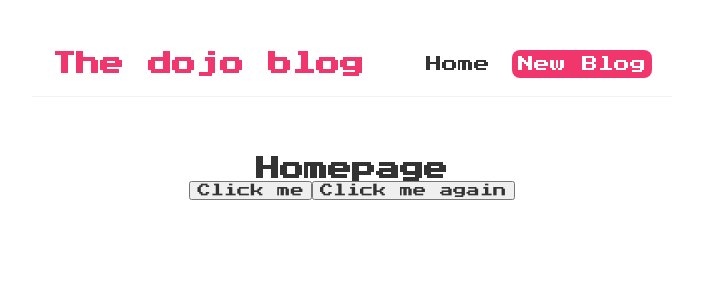
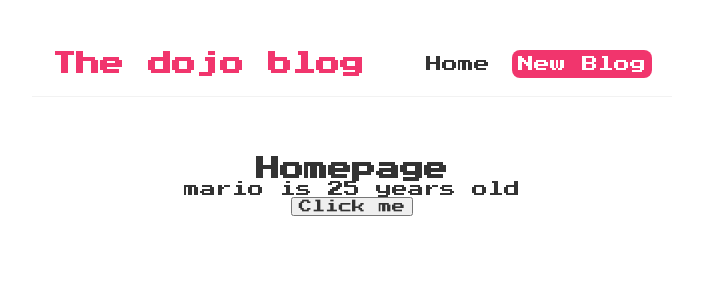
Before and after one commit to Panibo/dojo-blog, a React (Vite) app: page / in a window 1280 px wide. Shown: the top 300 px of the page, without its empty margins (288-991 px from the left). Built offline with nearby package versions, Linux system fonts and the light colour scheme.

Commit message:
Lesson 8

```diff
--- a/src/Home.jsx
+++ b/src/Home.jsx
@@ -1,22 +1,32 @@
+import { useState } from "react";
+
 const Home = () => {
 
-    const handleClick = (e) => {
-        console.log("Hello, ninjas!", e);
-    }
+    const [name, setName] = useState('mario')
+    const [age, setAge] = useState(25);
 
-    const handleClickAgain = (name, e) => {
-        console.log("Hello " + name, e);
+    const handleClick = () => {
+        setName('luigi');
+        setAge(30);
     }
 
     return (
         <div className="home">
             <h2>Homepage</h2>
+            <p>{name} is {age} years old</p>
             <button onClick={handleClick}>Click me</button>
-            {/* Note: To not invoke the function during creation
-                use anonymous function like below */}
-            <button onClick={(e) => { handleClickAgain("mario", e) }}>Click me again</button>
         </div>
     );
 }
 
 export default Home;
+
+/*
+Notes:
+To not invoke the function during creation use anonymous function like this:
+
+<button onClick={(e) => { handleClickAgain("mario", e) }}>Click me again</button>
+
+e is the event and is passed as an argument to the anonymous function and then passed to handleClickAgain function.
+
+*/
```
